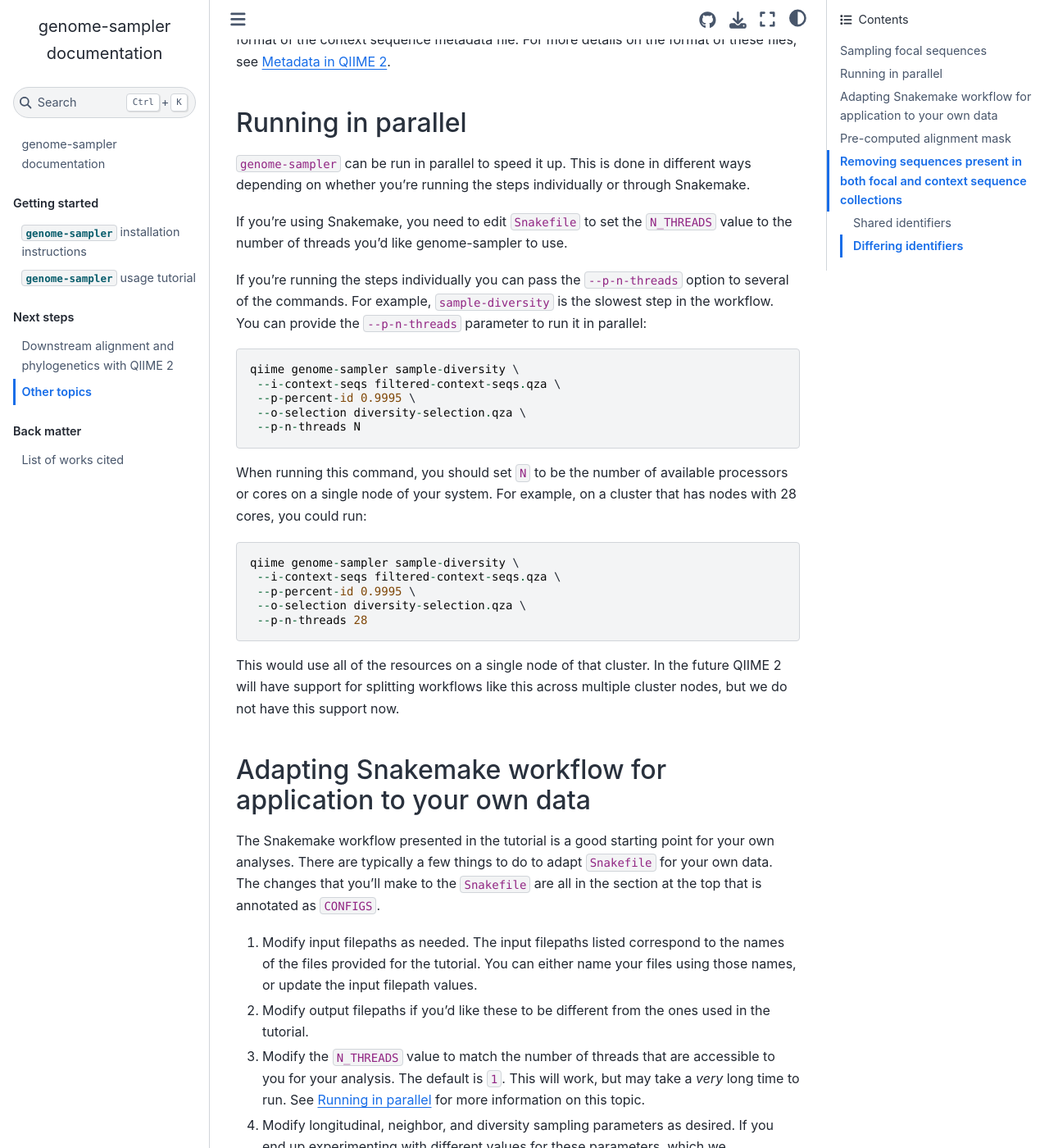
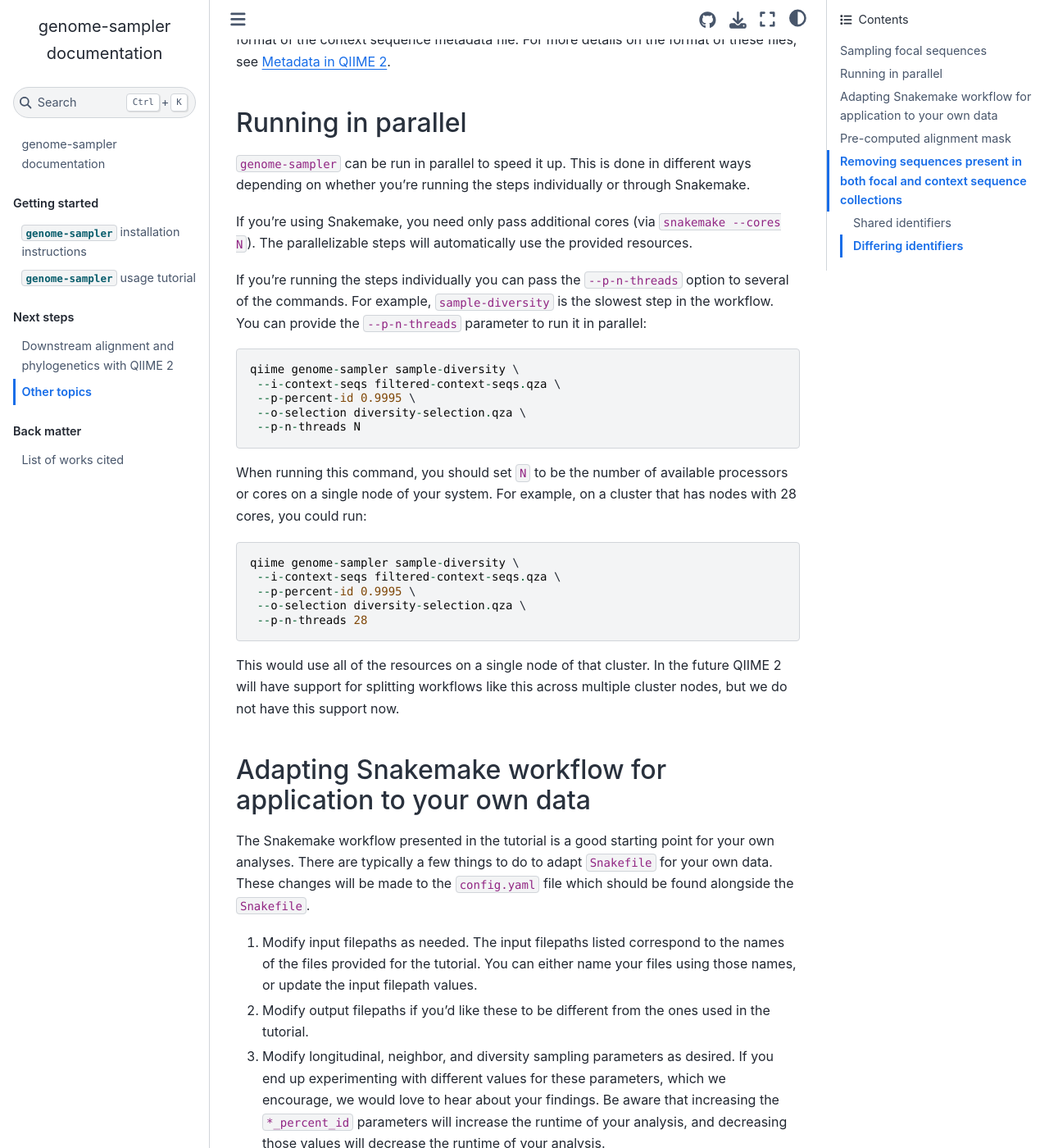
Before and after one commit to caporaso-lab/genome-sampler, a Jupyter Book: the page built from docs/other.md, in a window 1280 px wide and 1400 px high, scrolled down 286 px. Shown: the whole window at 82% size. Built offline with Jupyter Book 1.0.4 settings and Sphinx 7.4.7 and the Sphinx Book theme 1.1.4, drawn with Linux system fonts in a browser that asks for light colours.

Commit message:
Update snakefile text

```diff
--- a/docs/other.md
+++ b/docs/other.md
@@ -19,8 +19,9 @@ file. For more details on the format of these files, see
 different ways depending on whether you're running the steps individually or
 through Snakemake.
 
-If you're using Snakemake, you need to edit `Snakefile` to set the `N_THREADS`
-value to the number of threads you'd like genome-sampler to use.
+If you're using Snakemake, you need only pass additional cores (via
+`snakemake --cores N`). The parallelizable steps will automatically use the
+provided resources.
 
 If you're running the steps individually you can pass the `--p-n-threads`
 option to several of the commands. For example, `sample-diversity` is the
@@ -55,22 +56,18 @@ multiple cluster nodes, but we do not have this support now.
 ## Adapting Snakemake workflow for application to your own data
 The Snakemake workflow presented in the tutorial is a good starting point for
 your own analyses. There are typically a few things to do to adapt
-`Snakefile` for your own data. The changes that you'll make to the `Snakefile`
-are all in the section at the top that is annotated as ``CONFIGS``.
+`Snakefile` for your own data. These changes will be made to the `config.yaml`
+file which should be found alongside the `Snakefile`.
 
 1. Modify input filepaths as needed. The input filepaths listed correspond to
 the names of the files provided for the tutorial. You can either name your
 files using those names, or update the input filepath values.
 2. Modify output filepaths if you'd like these to be different from the ones
 used in the tutorial.
-3. Modify the `N_THREADS` value to match the number of threads that are
-accessible to you for your analysis. The default is `1`. This will work, but
-may take a _very_ long time to run. See {ref}`parallel` for more information
-on this topic.
-4. Modify longitudinal, neighbor, and diversity sampling parameters as
+3. Modify longitudinal, neighbor, and diversity sampling parameters as
 desired. If you end up experimenting with different values for these
 parameters, which we encourage, we would love to hear about your findings. Be
-aware that increasing the `*_PERCENT_ID` parameters will increase the runtime
+aware that increasing the `*_percent_id` parameters will increase the runtime
 of your analysis, and decreasing those values will decrease the runtime of your
 analysis.
 
```
